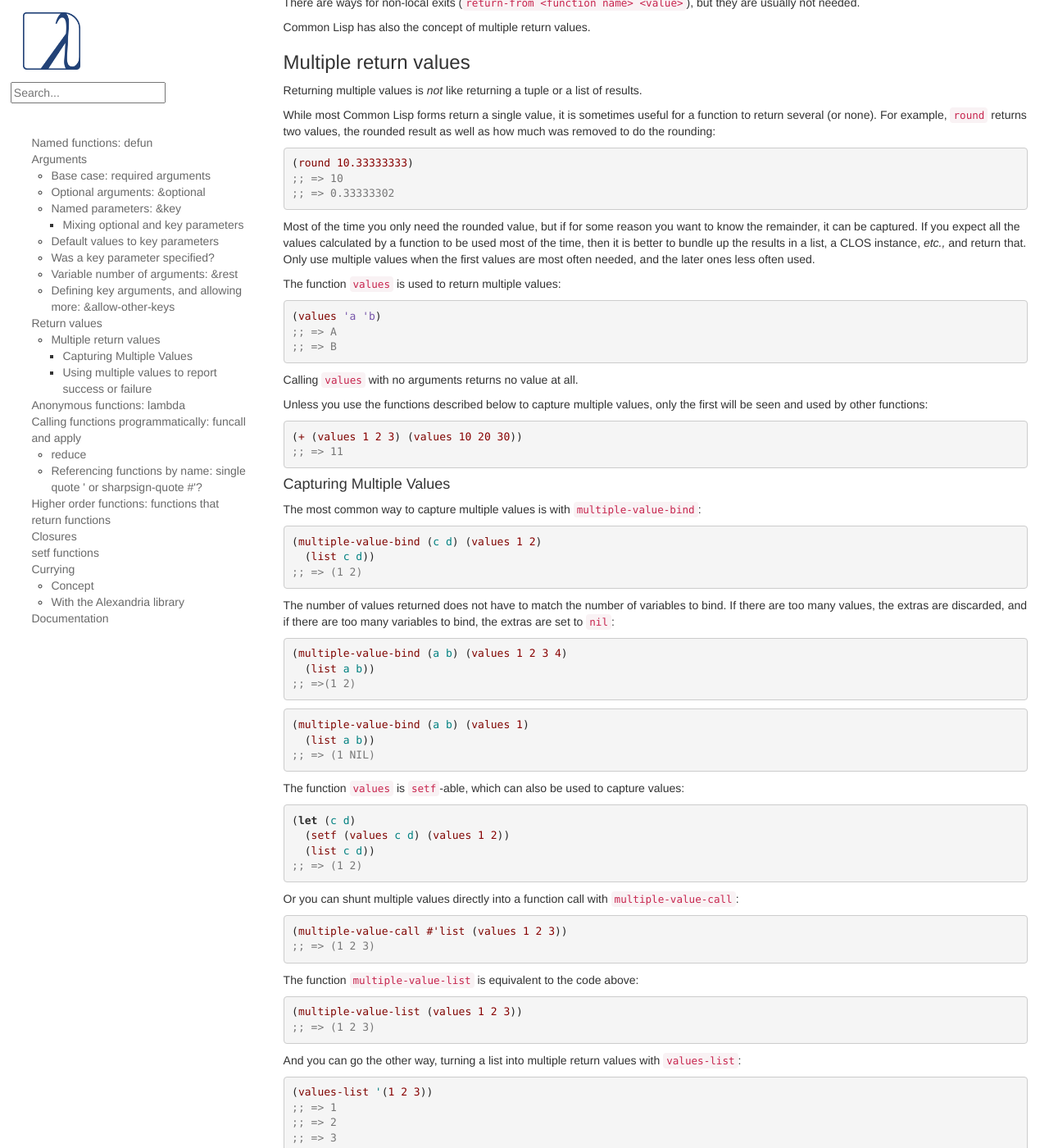
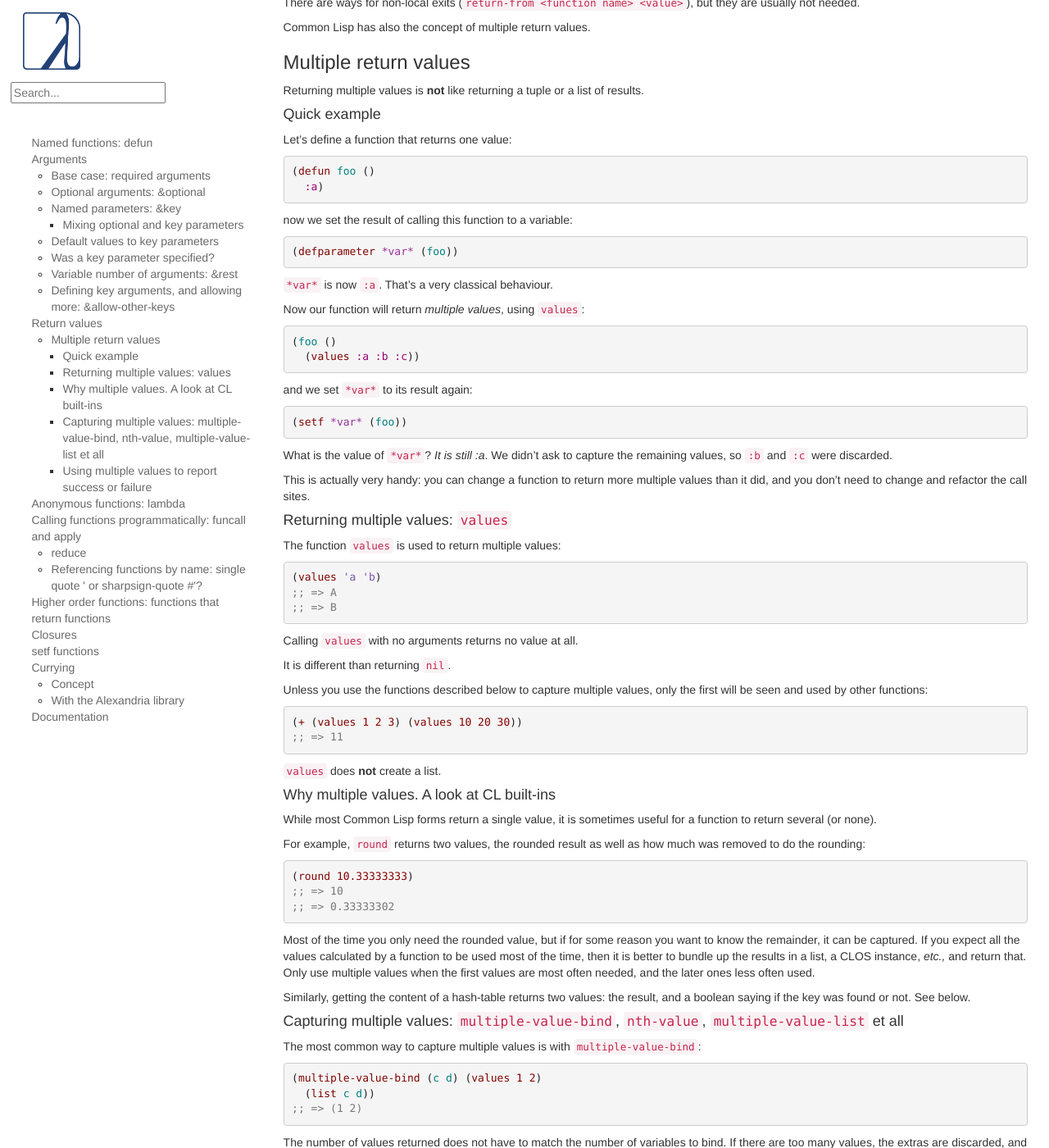
Before and after one commit to LispCookbook/cl-cookbook, a Jekyll site: the page built from functions.md, in a window 1280 px wide and 1400 px high, scrolled down 4370 px. Shown: the whole window at 82% size. Built offline with Jekyll 4.4.1, drawn with Linux system fonts in a browser that asks for light colours; some of the changed text lies outside the part shown.

Commit message:
multiple values: add quick example and slight reorder with example first

```diff
--- a/functions.md
+++ b/functions.md
@@ -283,11 +283,75 @@ Common Lisp has also the concept of multiple return values.
 
 ### Multiple return values
 
-Returning multiple values is *not* like returning a tuple or a list of
+Returning multiple values is **not** like returning a tuple or a list of
 results.
+
+#### Quick example
+
+Let's define a function that returns one value:
+
+~~~lisp
+(defun foo ()
+  :a)
+~~~
+
+now we set the result of calling this function to a variable:
+
+~~~lisp
+(defparameter *var* (foo))
+~~~
+
+`*var*` is now `:a`. That's a very classical behaviour.
+
+Now our function will return *multiple values*, using `values`:
+
+~~~lisp
+(foo ()
+  (values :a :b :c))
+~~~
+
+and we set `*var*` to its result again:
+
+~~~lisp
+(setf *var* (foo))
+~~~
+
+What is the value of `*var*`? *It is still :a*. We didn't ask to
+capture the remaining values, so `:b` and `:c` were discarded.
+
+This is actually very handy: you can change a function to return more
+multiple values than it did, and you don't need to change and refactor
+the call sites.
+
+#### Returning multiple values: `values`
+
+The function `values` is used to return multiple values:
+
+~~~lisp
+(values 'a 'b)
+;; => A
+;; => B
+~~~
+
+Calling `values` with no arguments returns no value at all.
+
+It is different than returning `nil`.
+
+Unless you use the functions described below to capture multiple
+values, only the first will be seen and used by other functions:
+
+~~~lisp
+(+ (values 1 2 3) (values 10 20 30))
+;; => 11
+~~~
+
+`values` does **not** create a list.
+
+#### Why multiple values. A look at CL built-ins
 
 While most Common Lisp forms return a single value, it is
 sometimes useful for a function to return several (or none).
+
 For example, `round` returns two values, the rounded result
 as well as how much was removed to do the rounding:
 
@@ -305,25 +369,10 @@ in a list, a CLOS instance, *etc.,* and return that.  Only use
 multiple values when the first values are most often needed,
 and the later ones less often used.
 
-The function `values` is used to return multiple values:
+Similarly, getting the content of a hash-table returns two values: the
+result, and a boolean saying if the key was found or not. See below.
 
-~~~lisp
-(values 'a 'b)
-;; => A
-;; => B
-~~~
-
-Calling `values` with no arguments returns no value at all.
-
-Unless you use the functions described below to capture multiple
-values, only the first will be seen and used by other functions:
-
-~~~lisp
-(+ (values 1 2 3) (values 10 20 30))
-;; => 11
-~~~
-
-#### Capturing Multiple Values
+#### Capturing multiple values: `multiple-value-bind`, `nth-value`, `multiple-value-list` et all
 
 The most common way to capture multiple values is with
 `multiple-value-bind`:
@@ -395,16 +444,16 @@ You can select a particular value with `nth-value`:
 (nth-value 9 (values :a :b :c))  ;; => NIL
 ~~~
 
-Note here too that `values` is different from a list:
+Note here too and let us stress again that `values` is different from a list:
 
 ~~~lisp
-(nth-value 0 '(:a :b :c)) ;; => (:A :B :C)
-(nth-value 1 '(:a :b :c)) ;; => NIL
+(nth-value 0 '(:a :b :c)) ;; => (:A :B :C)  ;; <--- a list is one data structure on its own
+(nth-value 1 '(:a :b :c)) ;; => NIL         ;; <--- no second value to capture
 ~~~
 
 #### Using multiple values to report success or failure
 
-Another use for multiple values is to distinguish between finding
+A typical use for multiple values is to distinguish between finding
 `nil` and a lookup failure.  For example, `gethash` returns two
 values.  The first is the result of the lookup, which might be `nil` if
 nothing is found, but could be an actual `nil` stored in the
@@ -419,8 +468,8 @@ lookup was a success:
 
 ~~~lisp
 (gethash 'a *hash*)
-;; => 12
-;; => T
+;; => 12           <--- first returned value: our result
+;; => T            <--- second returned value: the key was found
 
 (gethash 'b *hash*)
 ;; => NIL
@@ -428,7 +477,7 @@ lookup was a success:
 
 (gethash 'c *hash*)
 ;; => NIL
-;; => NIL
+;; => NIL          <---- this key wasn't found.
 ~~~
 
 ## Anonymous functions: `lambda`
```
